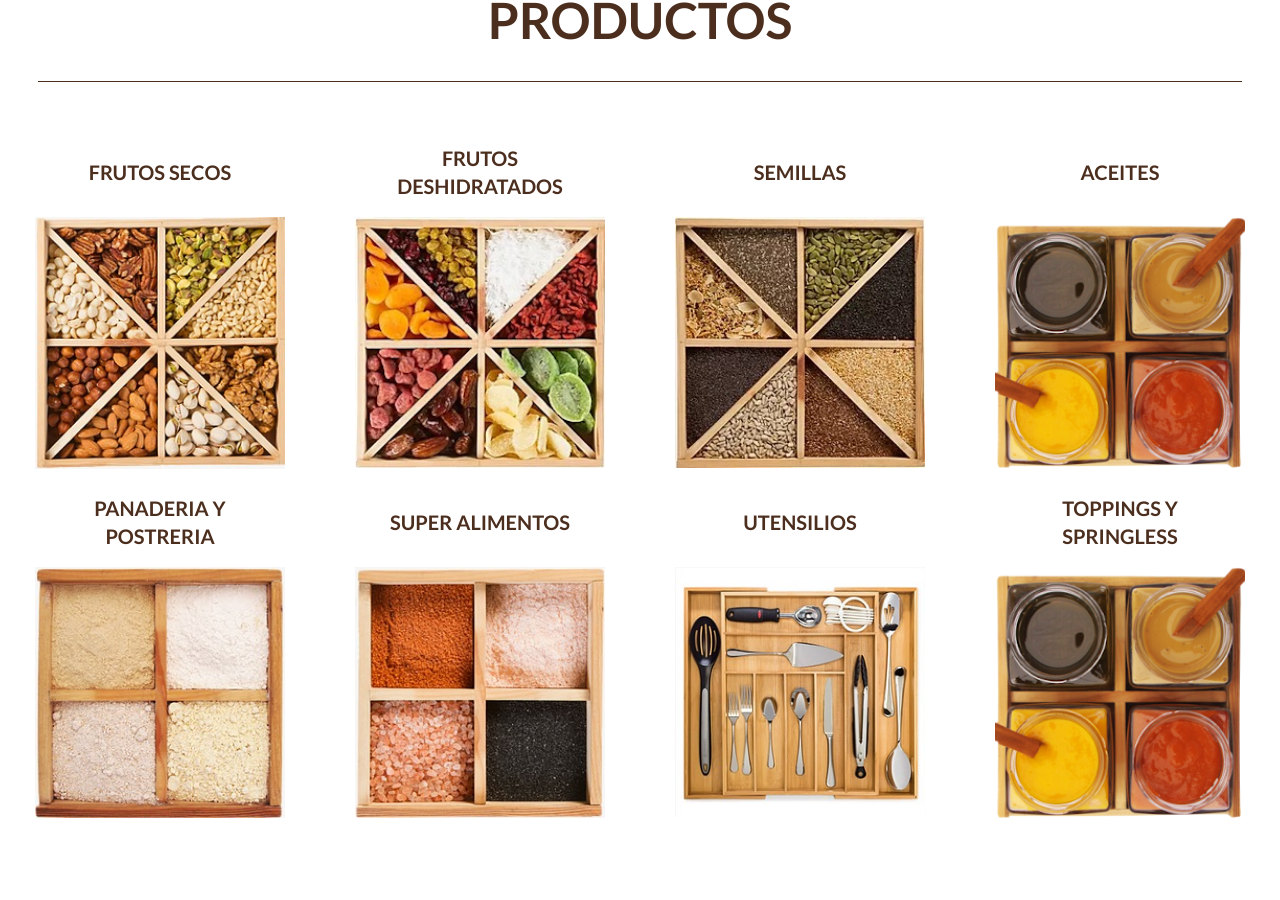
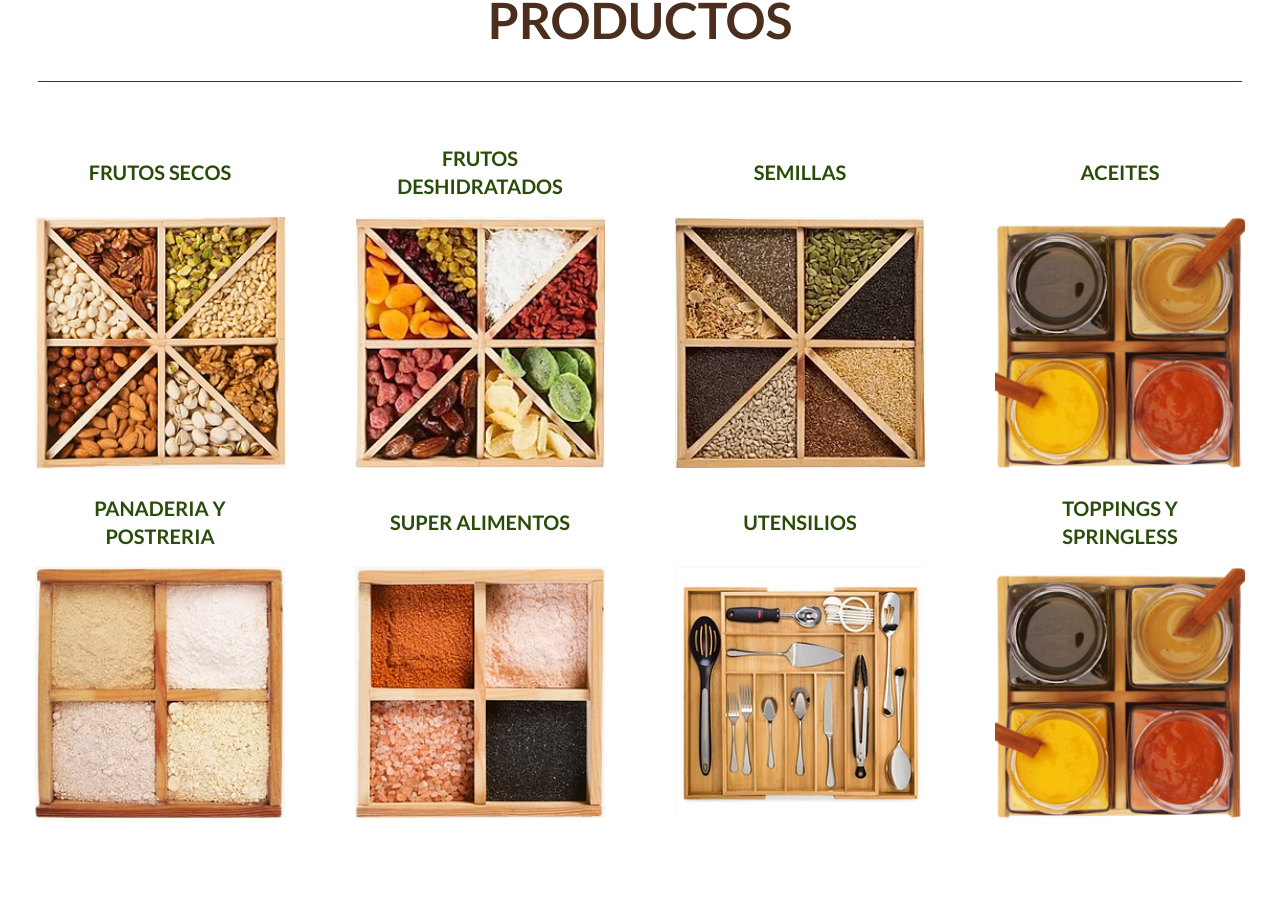
Before and after one commit to Darklegion92/webbodegaportilla, a React (Create React App) app: page / in a window 1280 px wide. Shown: the part 1685-2585 px from the top of the page. Built offline with nearby package versions, Linux system fonts and the light colour scheme.

Commit message:
cambio color texto seccionproductos

```diff
--- a/src/componentes/SeccionProductos/styles.css
+++ b/src/componentes/SeccionProductos/styles.css
@@ -43,7 +43,7 @@
 .seccionproductos .agrupacion h4.ant-typography {
   display: flex;
   align-items: center;
-  color: var(--color-primario) !important;
+  color: var(--color-cuaternario) !important;
   background-color: white !important;
   border-radius: 15px;
   padding: 10px;
--- a/src/index.css
+++ b/src/index.css
@@ -1,7 +1,8 @@
 :root {
   --color-primario: #4c2e1e;
   --color-secundario: #eaeaea;
-  --color-terciario:#664a36;
+  --color-terciario: #664a36;
+  --color-cuaternario: #294c0a;
 }
 
 * {
```
